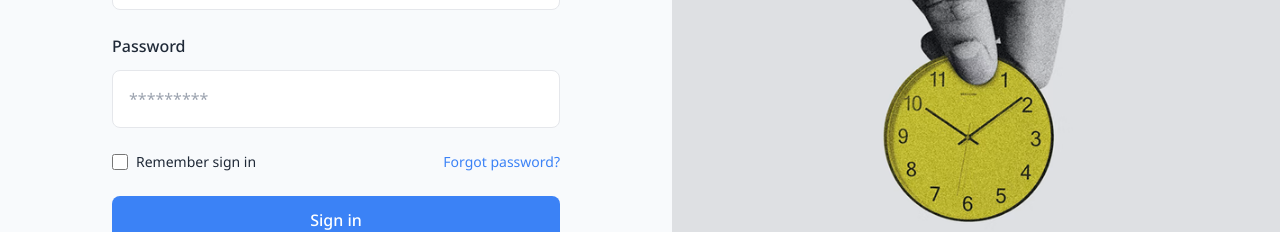
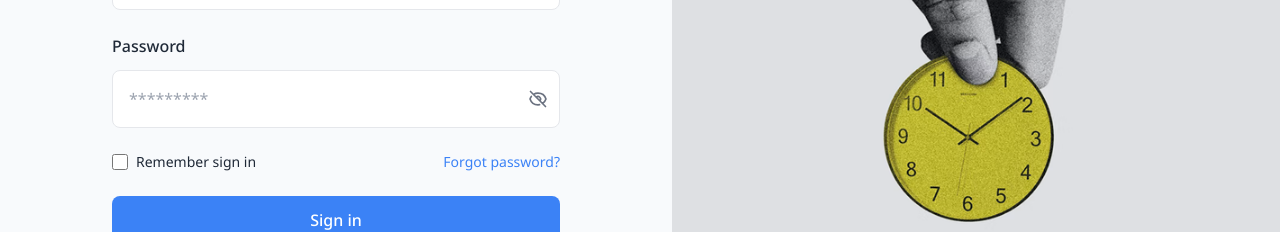
Before and after one commit to Yerson-Borda/Equilibrio, a React (Create React App) app in the folder frontend/: page / in a window 1280 px wide. Shown: the part 402-634 px from the top of the page. Built offline with nearby package versions, Linux system fonts and the light colour scheme.

Commit message:
Added traling icon for login as well as sign up

```diff
--- a/frontend/src/components/auth/Login.jsx
+++ b/frontend/src/components/auth/Login.jsx
@@ -9,6 +9,7 @@
         password: '',
         rememberMe: false
     });
+    const [showPassword, setShowPassword] = useState(false);
 
     const handleChange = (e) => {
         const value = e.target.type === 'checkbox' ? e.target.checked : e.target.value;
@@ -21,6 +22,10 @@
     const handleSubmit = (e) => {
         e.preventDefault();
         console.log('Login data:', formData);
+    };
+
+    const togglePasswordVisibility = () => {
+        setShowPassword(!showPassword);
     };
 
     return (
@@ -69,15 +74,33 @@
                                 <label className="block text-text font-medium mb-3 text-left">
                                     Password
                                 </label>
+                                <div className="relative">
                                     <input
-                                    type="password"
+                                        type={showPassword ? "text" : "password"}
                                         name="password"
                                         value={formData.password}
                                         onChange={handleChange}
                                         placeholder="*********"
-                                    className="w-full p-4 border border-strokes rounded-lg bg-white placeholder-placeholder focus:outline-none focus:ring-2 focus:ring-blue focus:border-transparent"
+                                        className="w-full p-4 pr-12 border border-strokes rounded-lg bg-white placeholder-placeholder focus:outline-none focus:ring-2 focus:ring-blue focus:border-transparent"
                                         required
                                     />
+                                    <button
+                                        type="button"
+                                        className="absolute inset-y-0 right-0 pr-3 flex items-center"
+                                        onClick={togglePasswordVisibility}
+                                    >
+                                        {showPassword ? (
+                                            <svg className="h-5 w-5 text-metallic-gray" fill="none" viewBox="0 0 24 24" stroke="currentColor">
+                                                <path strokeLinecap="round" strokeLinejoin="round" strokeWidth={2} d="M15 12a3 3 0 11-6 0 3 3 0 016 0z" />
+                                                <path strokeLinecap="round" strokeLinejoin="round" strokeWidth={2} d="M2.458 12C3.732 7.943 7.523 5 12 5c4.478 0 8.268 2.943 9.542 7-1.274 4.057-5.064 7-9.542 7-4.477 0-8.268-2.943-9.542-7z" />
+                                            </svg>
+                                        ) : (
+                                            <svg className="h-5 w-5 text-metallic-gray" fill="none" viewBox="0 0 24 24" stroke="currentColor">
+                                                <path strokeLinecap="round" strokeLinejoin="round" strokeWidth={2} d="M13.875 18.825A10.05 10.05 0 0112 19c-4.478 0-8.268-2.943-9.543-7a9.97 9.97 0 011.563-3.029m5.858.908a3 3 0 114.243 4.243M9.878 9.878l4.242 4.242M9.88 9.88l-3.29-3.29m7.532 7.532l3.29 3.29M3 3l3.59 3.59m0 0A9.953 9.953 0 0112 5c4.478 0 8.268 2.943 9.543 7a10.025 10.025 0 01-4.132 5.411m0 0L21 21" />
+                                            </svg>
+                                        )}
+                                    </button>
+                                </div>
                             </div>
 
                             {/* Remember Me & Forgot Password */}
--- a/frontend/src/components/auth/SignUp.jsx
+++ b/frontend/src/components/auth/SignUp.jsx
@@ -9,6 +9,7 @@
         email: '',
         password: ''
     });
+    const [showPassword, setShowPassword] = useState(false);
 
     const handleChange = (e) => {
         setFormData({
@@ -20,6 +21,10 @@
     const handleSubmit = (e) => {
         e.preventDefault();
         console.log('Sign up data:', formData);
+    };
+
+    const togglePasswordVisibility = () => {
+        setShowPassword(!showPassword);
     };
 
     return (
@@ -84,15 +89,33 @@
                                 <label className="block text-text font-medium mb-3 text-left">
                                     Password
                                 </label>
+                                <div className="relative">
                                     <input
-                                    type="password"
+                                        type={showPassword ? "text" : "password"}
                                         name="password"
                                         value={formData.password}
                                         onChange={handleChange}
                                         placeholder="••••••••"
-                                    className="w-full p-4 border border-strokes rounded-lg bg-white placeholder-placeholder focus:outline-none focus:ring-2 focus:ring-blue focus:border-transparent"
+                                        className="w-full p-4 pr-12 border border-strokes rounded-lg bg-white placeholder-placeholder focus:outline-none focus:ring-2 focus:ring-blue focus:border-transparent"
                                         required
                                     />
+                                    <button
+                                        type="button"
+                                        className="absolute inset-y-0 right-0 pr-3 flex items-center"
+                                        onClick={togglePasswordVisibility}
+                                    >
+                                        {showPassword ? (
+                                            <svg className="h-5 w-5 text-metallic-gray" fill="none" viewBox="0 0 24 24" stroke="currentColor">
+                                                <path strokeLinecap="round" strokeLinejoin="round" strokeWidth={2} d="M15 12a3 3 0 11-6 0 3 3 0 016 0z" />
+                                                <path strokeLinecap="round" strokeLinejoin="round" strokeWidth={2} d="M2.458 12C3.732 7.943 7.523 5 12 5c4.478 0 8.268 2.943 9.542 7-1.274 4.057-5.064 7-9.542 7-4.477 0-8.268-2.943-9.542-7z" />
+                                            </svg>
+                                        ) : (
+                                            <svg className="h-5 w-5 text-metallic-gray" fill="none" viewBox="0 0 24 24" stroke="currentColor">
+                                                <path strokeLinecap="round" strokeLinejoin="round" strokeWidth={2} d="M13.875 18.825A10.05 10.05 0 0112 19c-4.478 0-8.268-2.943-9.543-7a9.97 9.97 0 011.563-3.029m5.858.908a3 3 0 114.243 4.243M9.878 9.878l4.242 4.242M9.88 9.88l-3.29-3.29m7.532 7.532l3.29 3.29M3 3l3.59 3.59m0 0A9.953 9.953 0 0112 5c4.478 0 8.268 2.943 9.543 7a10.025 10.025 0 01-4.132 5.411m0 0L21 21" />
+                                            </svg>
+                                        )}
+                                    </button>
+                                </div>
                             </div>
 
                             {/* Divider */}
```
Also changed, not shown: 1 other file (tests, documents, lock files or other folders). Lines whose indentation alone changed are shown as unchanged.
